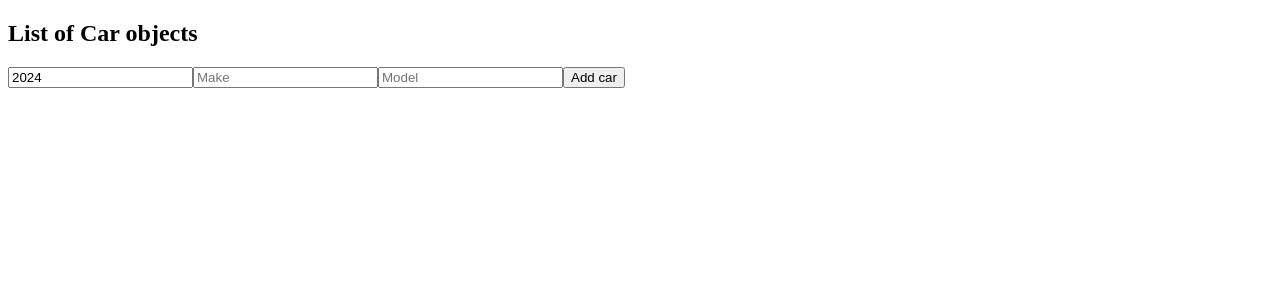
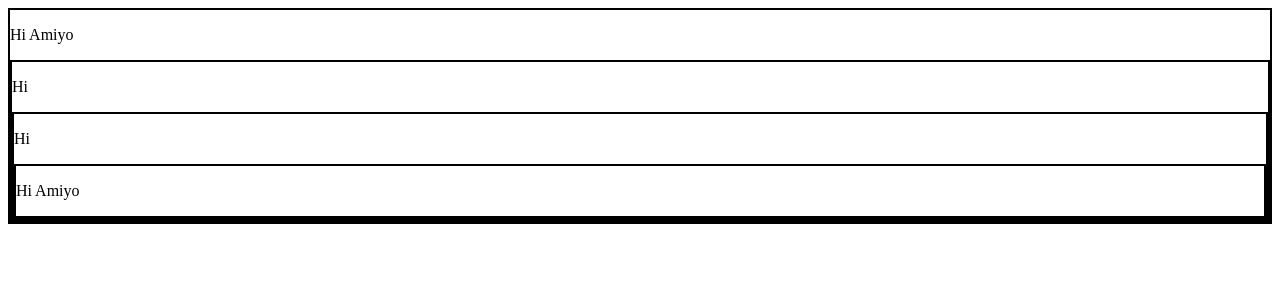
Before and after one commit to AmiyoKm/my-react-app, a React (Vite) app in the folder my-react-app/: page / in a window 1280 px wide. Shown: the top 300 px of the page. Built offline with nearby package versions, Linux system fonts and the light colour scheme.

Commit message:
useContext and createContext

```diff
--- a/my-react-app/src/App.jsx
+++ b/my-react-app/src/App.jsx
@@ -1,9 +1,9 @@
-import MyComponent from './MyComponent.jsx';
+import MyComponent1 from './MyComponent1.jsx';
 
 function App() {
   return (
     <>
-       <MyComponent />
+       <MyComponent1 />
     </>
   );
 }
--- a/my-react-app/src/MyComponent.jsx
+++ /dev/null
@@ -1,57 +0,0 @@
-import React ,{useState} from "react";
-import dayjs from "dayjs";
-function MyComponent(props) {
-    let dateFrom =  dayjs();
-    let year = dateFrom.year();
-    const [cars,setCars]=useState([]);
-    const [carYear , setCarYear]=useState(year);
-    const [carMake,  setCarMake]=useState('');
-    const [carModel , setCarModel]= useState('');
-
-    function handleAddCar(){
-            let newCar={
-                year:carYear,
-                make:carMake,
-                model:carModel
-            }
-            setCars(c=>[...c,newCar]);
-            setCarYear(year);
-            setCarMake('');
-            setCarModel('');
-    }
-
-    function handleRemoveCar(index){
-        setCars(c=>c.filter((element,i)=>  i!==index))
-    }
-
-    function handleYearChange(e){
-       setCarYear(e.target.value);
-    }
-
-    function handleMakeChange(e){
-        setCarMake(e.target.value);
-    }
-
-    function handleModelChange(e){
-        setCarModel(e.target.value);
-    }
-
-    return <div>
-        <h2>List of Car objects</h2>
-        <ul>
-            {cars.map((car,index)=>
-                <li key={index} onClick={()=>handleRemoveCar(index)}>{car.year} {car.make} {car.model}</li>
-            )}
-        </ul>
-
-        <input type="number" placeholder="Year" value={carYear}
-        onChange={handleYearChange}></input>
-        <input type="text" placeholder="Make" value={carMake}
-        onChange={handleMakeChange}></input>
-        <input type="text" placeholder="Model" value={carModel}
-        onChange={handleModelChange}></input>
-        <button onClick={handleAddCar}>Add car</button>
-    </div>
-}
-
-export default MyComponent;
--- /dev/null
+++ b/my-react-app/src/MyComponent1.jsx
@@ -0,0 +1,18 @@
+import React ,{useState, createContext} from "react";
+import MyComponent2 from './MyComponent2.jsx'
+
+
+export const UserContext = createContext();
+function MyComponent1() {
+   const [user,setUser]= useState('Amiyo');
+    return <>
+    <div className="box">
+    <p>{`Hi ${user}`}</p>
+    <UserContext.Provider value={user}>
+    <MyComponent2 />
+    </UserContext.Provider>
+    </div>
+    </>
+}
+
+export default MyComponent1;
--- /dev/null
+++ b/my-react-app/src/MyComponent2.jsx
@@ -0,0 +1,18 @@
+import React ,{useState, useContext} from "react";
+import MyComponent3 from './MyComponent3.jsx'
+
+
+
+function MyComponent2() {
+
+    return <>
+    <div className="box">
+    <p>Hi</p>
+
+    <MyComponent3 />
+
+    </div>
+    </>
+}
+
+export default MyComponent2;
--- /dev/null
+++ b/my-react-app/src/MyComponent3.jsx
@@ -0,0 +1,18 @@
+import React ,{useState, useContext} from "react";
+import MyComponent4 from './MyComponent4.jsx'
+
+
+
+function MyComponent3() {
+
+    return <>
+    <div className="box">
+    <p>Hi </p>
+
+    <MyComponent4 />
+
+    </div>
+    </>
+}
+
+export default MyComponent3;
--- /dev/null
+++ b/my-react-app/src/MyComponent4.jsx
@@ -0,0 +1,18 @@
+import React ,{useState, useContext} from "react";
+import { UserContext } from "./MyComponent1.jsx";
+
+
+
+function MyComponent4() {
+
+    const user = useContext(UserContext);
+    return <>
+
+    <div className="box">
+    <p>{`Hi ${user}`}</p>
+
+    </div>
+    </>
+}
+
+export default MyComponent4;
--- a/my-react-app/src/index.css
+++ b/my-react-app/src/index.css
@@ -1,61 +1,4 @@
-.card{
-  border  :1px solid rgb(195, 195, 195);
-  border-radius: 10px;
-  box-shadow: 5px 5px 5px rgba(0,0,0,.1);
-  padding :20px;
-  margin:10px;
-  text-align:center;
-  width:250px;
-  display:inline-block;
-}
-.card .card-image{
-  max-width: 60%;
-  height:auto;
-  object-fit: cover;
-  border-radius:50%;
-  margin-bottom:10px;
+.box{
+  border:2px solid black;
 
 }
-.card .card-title{
-  font-family: Arial, Helvetica, sans-serif;
-
-  font-size:24px;
-  margin:0px;
-  color:rgb(21, 71, 251)
-}
-.card .card-text{
-  font-family:Arial, Helvetica, sans-serif;
-  color:rgb(21, 71, 251)
-}
-
-.button{
-  background-color:rgb(21, 71, 251);
-  color:white;
-  padding:10px 20px;
-  border:none;
-  border-radius:5px;
-  cursor:pointer;
-}
-.greeting{
-  display:inline-block;
-  height:100px;
-  width:500px;
-  background-color: green;
-  color:white;
-  font:arial;
-  padding:10px;
-  font-size:20px;
-  border: 1px solid black;
-}
-
-.login{
-  display:inline-block;
-  height:100px;
-  width:500px;
-  background-color: rgb(226, 11, 11);
-  color:white;
-  font:arial;
-  padding:10px;
-  font-size:20px;
-  border: 1px solid black;
-}
```
